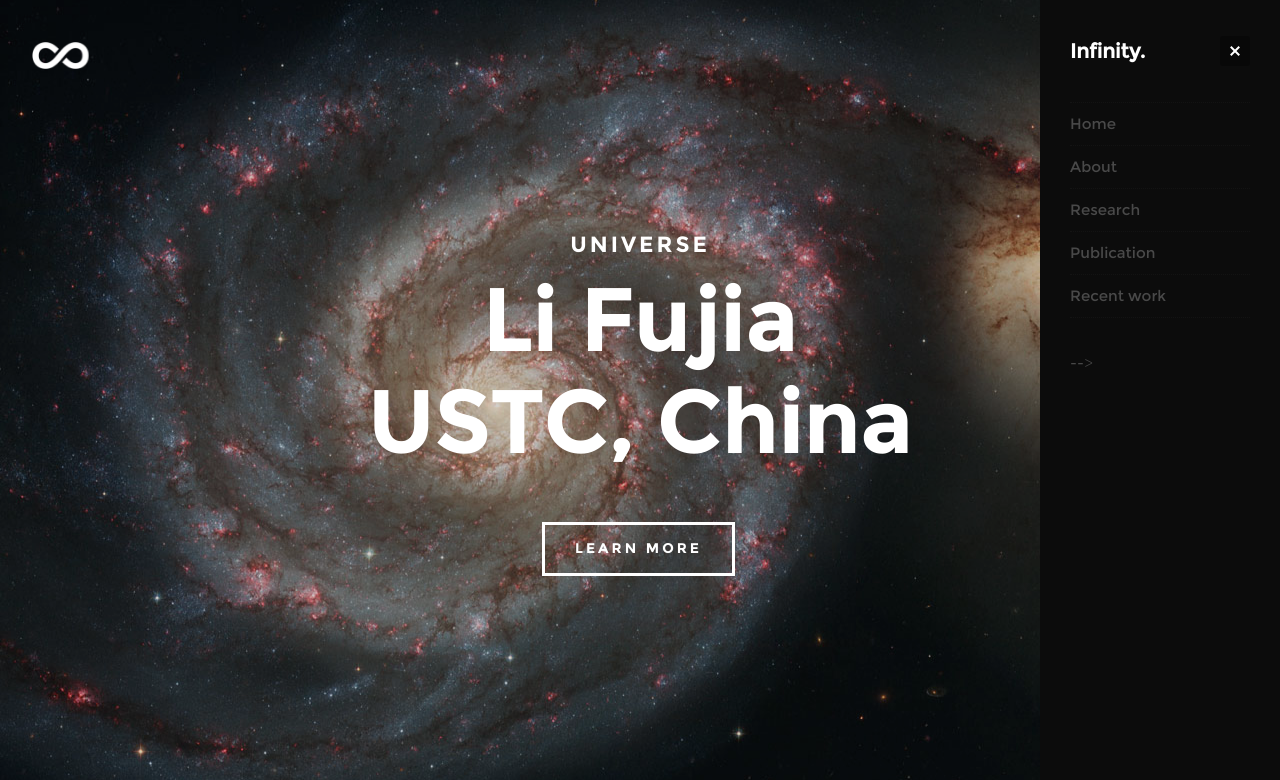
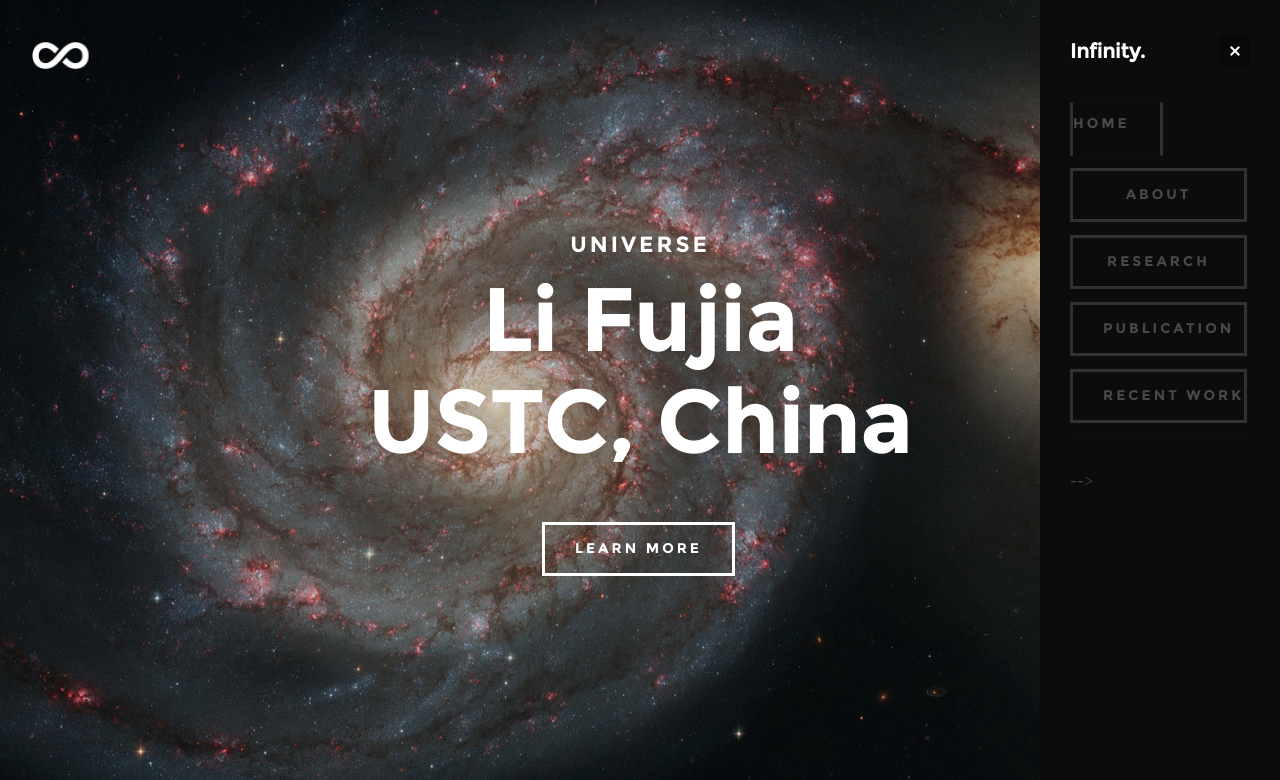
Before and after one commit to lifujia0928/lifujia.github.io, a plain HTML site: page index.html in a window 1280 px wide. Both pictures are taken after a click on the link "MENU". Shown: the top 780 px of the page. Drawn offline with Linux system fonts and the light colour scheme.

Commit message:
Update index.html

```diff
--- a/index.html
+++ b/index.html
@@ -84,11 +84,11 @@
 	   	<h3>Infinity.</h3>
 
 			<ul class="nav-list">
-				<li class="current"><a href="index.html" title="">Home</a></li>
-				<li><a href="index.html#About" title="">About</a></li>
-				<li><a href="index.html#Research" title="">Research</a></li>
-				<li><a href="index.html#Publication" title="">Publication</a></li>
-				<li><a href="index.html#Recent" title="">Recent work</a></li>
+				<li class="smoothscroll button stroke"><a href="index.html" title="">Home</a></li>
+				<li><a class="smoothscroll button stroke" href="index.html#About" title="">About</a></li>
+				<li><a class="smoothscroll button stroke" href="index.html#Research" title="">Research</a></li>
+				<li><a class="smoothscroll button stroke" href="index.html#Publication" title="">Publication</a></li>
+				<li><a class="smoothscroll button stroke" href="index.html#Recent" title="">Recent work</a></li>
 			</ul>
 
 
@@ -135,7 +135,7 @@
 				  			</h1>
 
 				  			<div class="more animate-intro">
-				  				<a class="smoothscroll button stroke" href="#styles">
+				  				<a class="smoothscroll button stroke" href="#About">
 				  					Learn More
 				  				</a>
 				  			</div>
@@ -168,7 +168,7 @@
 -->
 
 		<div class="scrolldown">
-			<a href="#about" class="scroll-icon smoothscroll">
+			<a href="#About" class="scroll-icon smoothscroll">
 		   	Scroll Down
 		   	<i class="fa fa-long-arrow-right" aria-hidden="true"></i>
 			</a>
```
